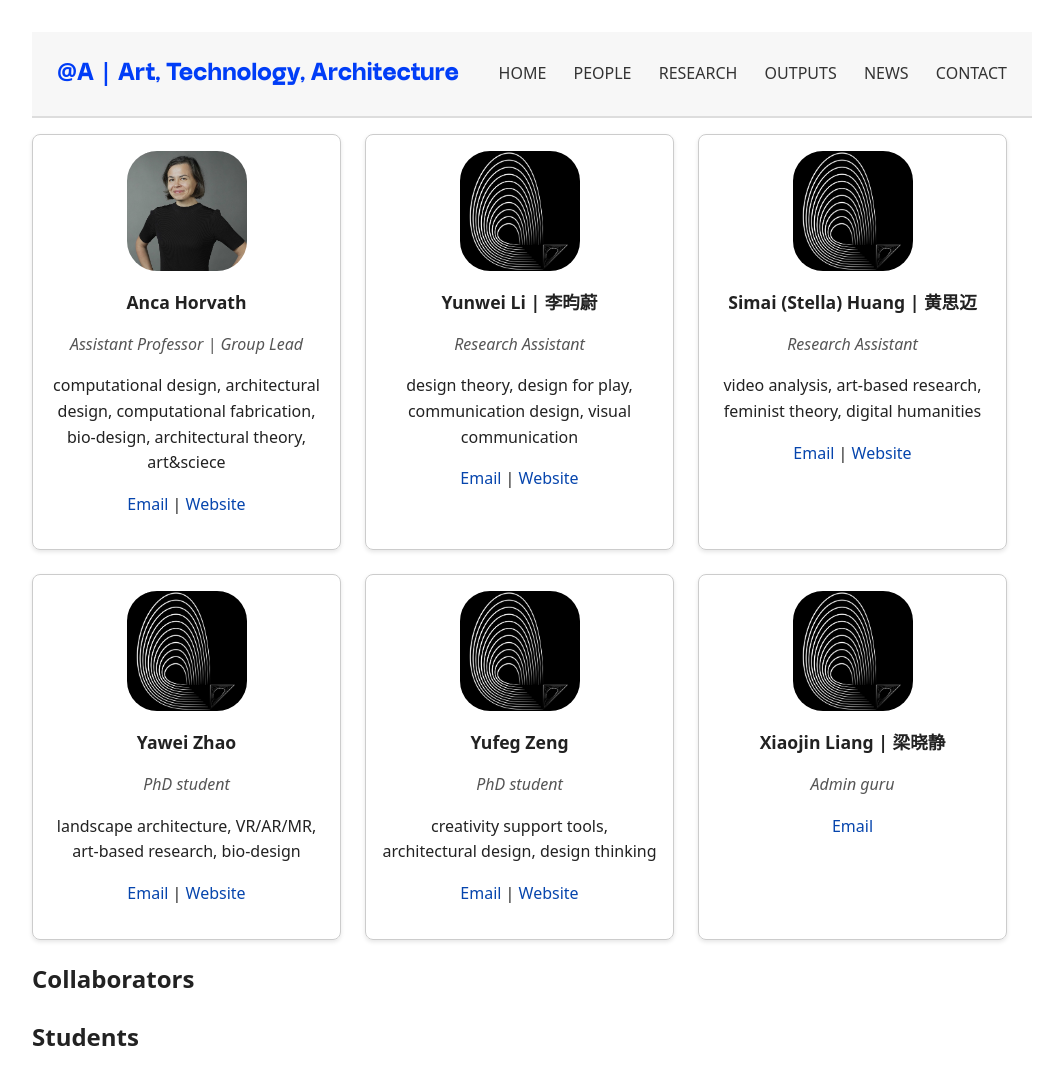
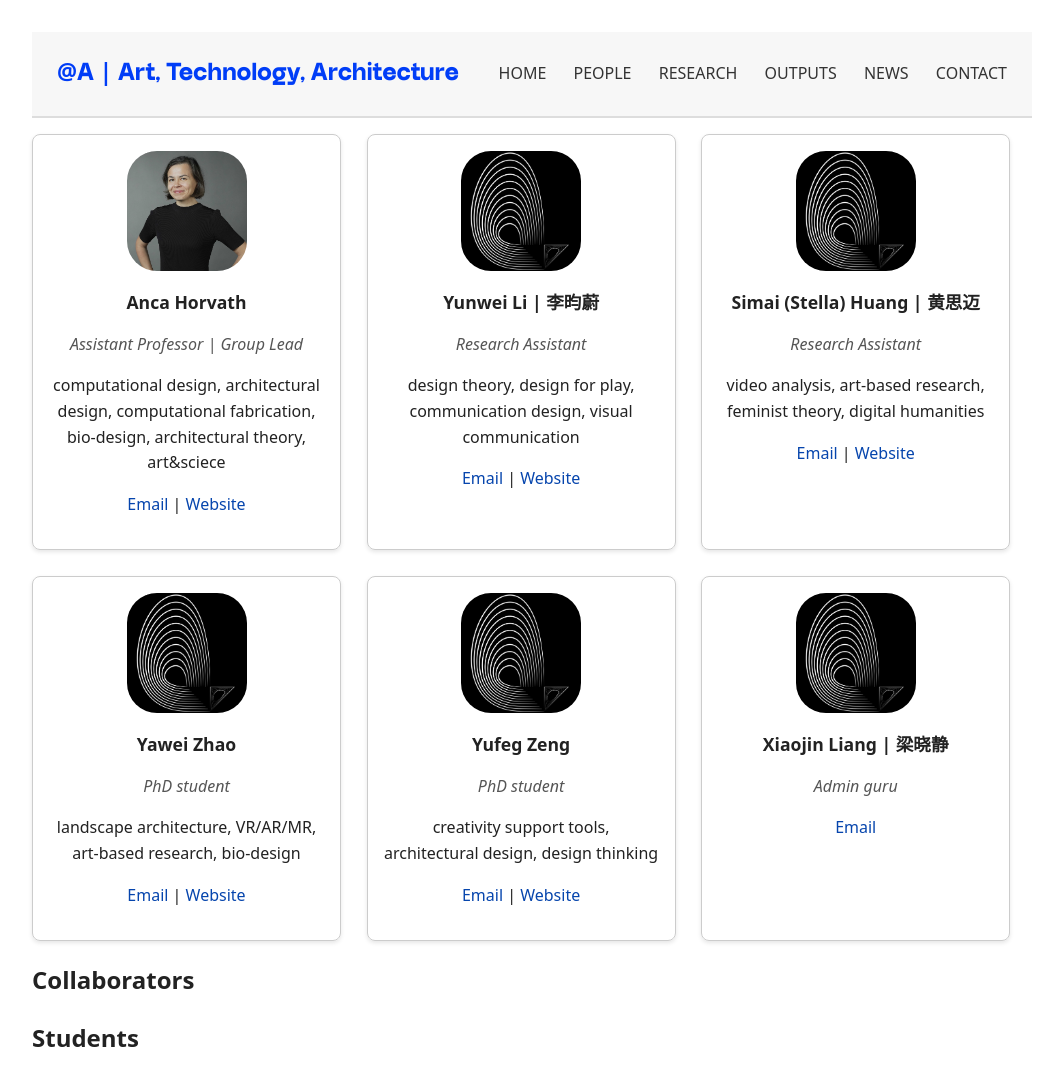
Before and after one commit to anqua/at-a, a Jekyll site: the page built from people.md, in a window 1280 px wide. Shown: the whole page, without its empty margins (108-1171 px from the left). Built offline with Jekyll 4.4.1, drawn with Linux system fonts in a browser that asks for light colours; some web fonts are replaced.

Commit message:
Update style.css

```diff
--- a/assets/css/style.css
+++ b/assets/css/style.css
@@ -150,7 +150,7 @@ h1 {
 #people {
   display: flex;
   flex-wrap: wrap;
-  gap: 1.5em;
+  gap: 1.6em;
 }
 
 .person-card {
```
